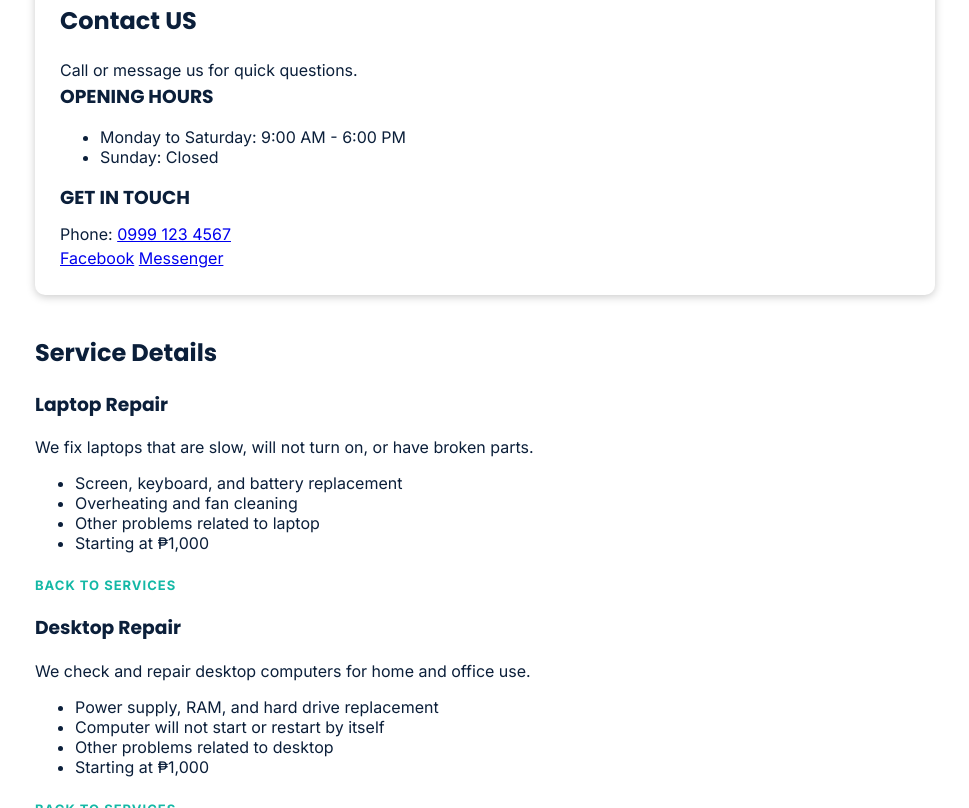
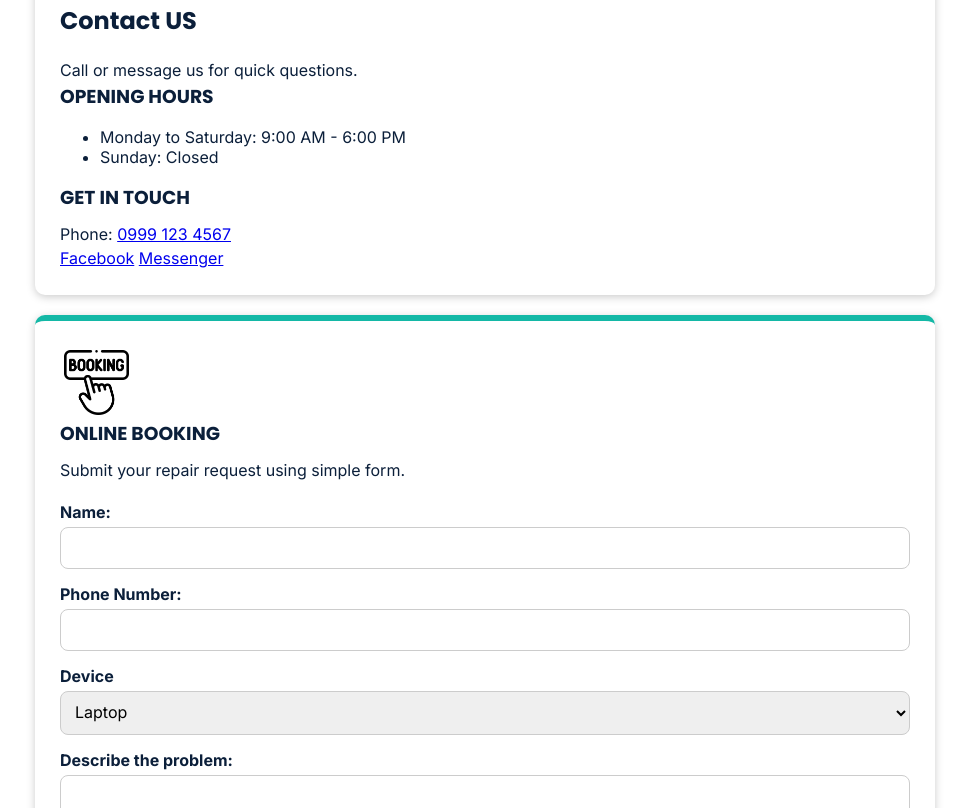
Before and after one commit to isaakdankayleestiba-hub/Estiba-website, a plain HTML site: page index.html in a window 1280 px wide. Shown: the part 1992-2800 px from the top of the page, without its empty margins (155-1124 px from the left). Drawn offline with Linux system fonts and the light colour scheme.

```diff
--- a/index.html
+++ b/index.html
@@ -80,7 +80,7 @@
                                 <a href="#data-recovery" class="read-more">Read more...</a>
                             </div>
                             <div class="service">
-                                <img src="images/Wi-Fi_Router_Network_Setup.png" alt="Wifi ansd network setup">
+                                <img src="images/Wi-Fi_Router_Network_Setup.png" alt="Wifi and network setup">
                                 <h4>Wifi and Network setup</h4>
                                 <p class="starting"> Starting at ₱1,500 </p>
                                 <a href="#setup" class="read-more">Read more...</a>
@@ -112,89 +112,6 @@
                         </p>
                     </section>
                 </div>
-                <!--services info-->
-                <section class="service-details" id="details">
-                    <h2>Service Details</h2>
-
-                    <div class="detail" id="laptop-repair">
-                        <h3>Laptop Repair</h3>
-                        <p>We fix laptops that are slow, will not turn on, or have broken parts.</p>
-                        <ul>
-                            <li>Screen, keyboard, and battery replacement</li>
-                            <li>Overheating and fan cleaning</li>
-                            <li>Other problems related to laptop</li>
-                            <li>Starting at ₱1,000</li>
-                        </ul>
-                        <a href="#services" class="read-more">Back to services</a>
-                    </div>
-                     <div class="detail" id="desktop-repair">
-                        <h3>Desktop Repair</h3>
-                        <p>We check and repair desktop computers for home and office use.</p>
-                        <ul>
-                            <li>Power supply, RAM, and hard drive replacement</li>
-                            <li>Computer will not start or restart by itself</li>
-                            <li>Other problems related to desktop</li>
-                            <li>Starting at ₱1,000</li>
-                        </ul>
-                        <a href="#services" class="read-more">Back to services</a>
-                    </div>
-                     <div class="detail" id="virus-removal">
-                        <h3>Laptop Repair</h3>
-                        <p>We fix laptops that are slow, will not turn on, or have broken parts.</p>
-                        <ul>
-                            <li>Screen, keyboard, and battery replacement</li>
-                            <li>Overheating and fan cleaning</li>
-                            <li>Other problems related to latop</li>
-                            <li>Starting at ₱1,000</li>
-                        </ul>
-                        <a href="#services" class="read-more">Back to services</a>
-                    </div>
-                     <div class="detail" id="laptop-repair">
-                        <h3>Laptop Repair</h3>
-                        <p>We fix laptops that are slow, will not turn on, or have broken parts.</p>
-                        <ul>
-                            <li>Screen, keyboard, and battery replacement</li>
-                            <li>Overheating and fan cleaning</li>
-                            <li>Other problems related to latop</li>
-                            <li>Starting at ₱1,000</li>
-                        </ul>
-                        <a href="#services" class="read-more">Back to services</a>
-                    </div>
-                     <div class="detail" id="laptop-repair">
-                        <h3>Laptop Repair</h3>
-                        <p>We fix laptops that are slow, will not turn on, or have broken parts.</p>
-                        <ul>
-                            <li>Screen, keyboard, and battery replacement</li>
-                            <li>Overheating and fan cleaning</li>
-                            <li>Other problems related to latop</li>
-                            <li>Starting at ₱1,000</li>
-                        </ul>
-                        <a href="#services" class="read-more">Back to services</a>
-                    </div>
-                     <div class="detail" id="laptop-repair">
-                        <h3>Laptop Repair</h3>
-                        <p>We fix laptops that are slow, will not turn on, or have broken parts.</p>
-                        <ul>
-                            <li>Screen, keyboard, and battery replacement</li>
-                            <li>Overheating and fan cleaning</li>
-                            <li>Other problems related to latop</li>
-                            <li>Starting at ₱1,000</li>
-                        </ul>
-                        <a href="#services" class="read-more">Back to services</a>
-                    </div>
-                     <div class="detail" id="laptop-repair">
-                        <h3>Laptop Repair</h3>
-                        <p>We fix laptops that are slow, will not turn on, or have broken parts.</p>
-                        <ul>
-                            <li>Screen, keyboard, and battery replacement</li>
-                            <li>Overheating and fan cleaning</li>
-                            <li>Other problems related to latop</li>
-                            <li>Starting at ₱1,000</li>
-                        </ul>
-                        <a href="#services" class="read-more">Back to services</a>
-                    </div>
-                </section>
-
 
                 <div class="booking" id="booking">
                     <img src="images/booking.png" alt="booking">
```
